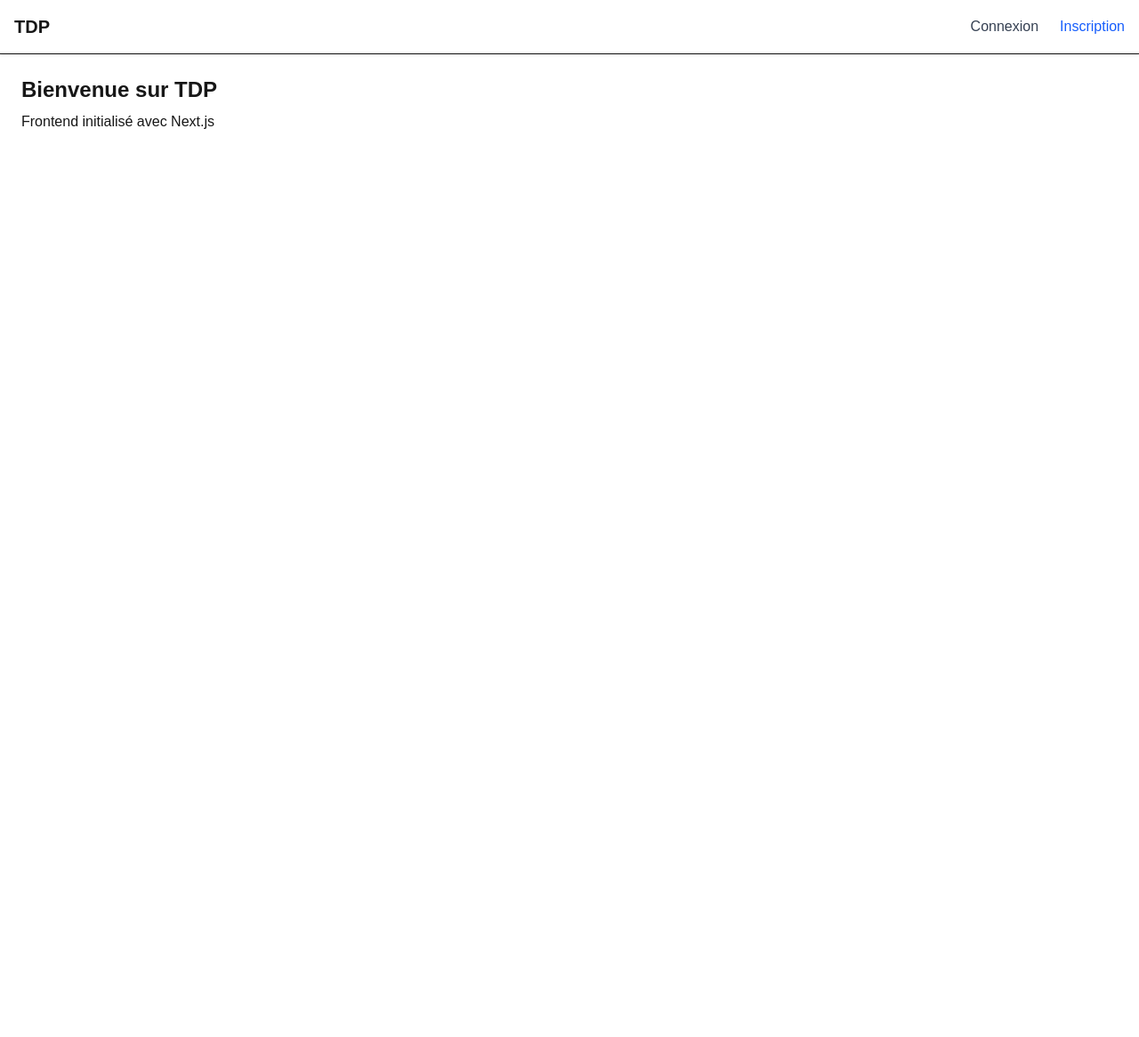
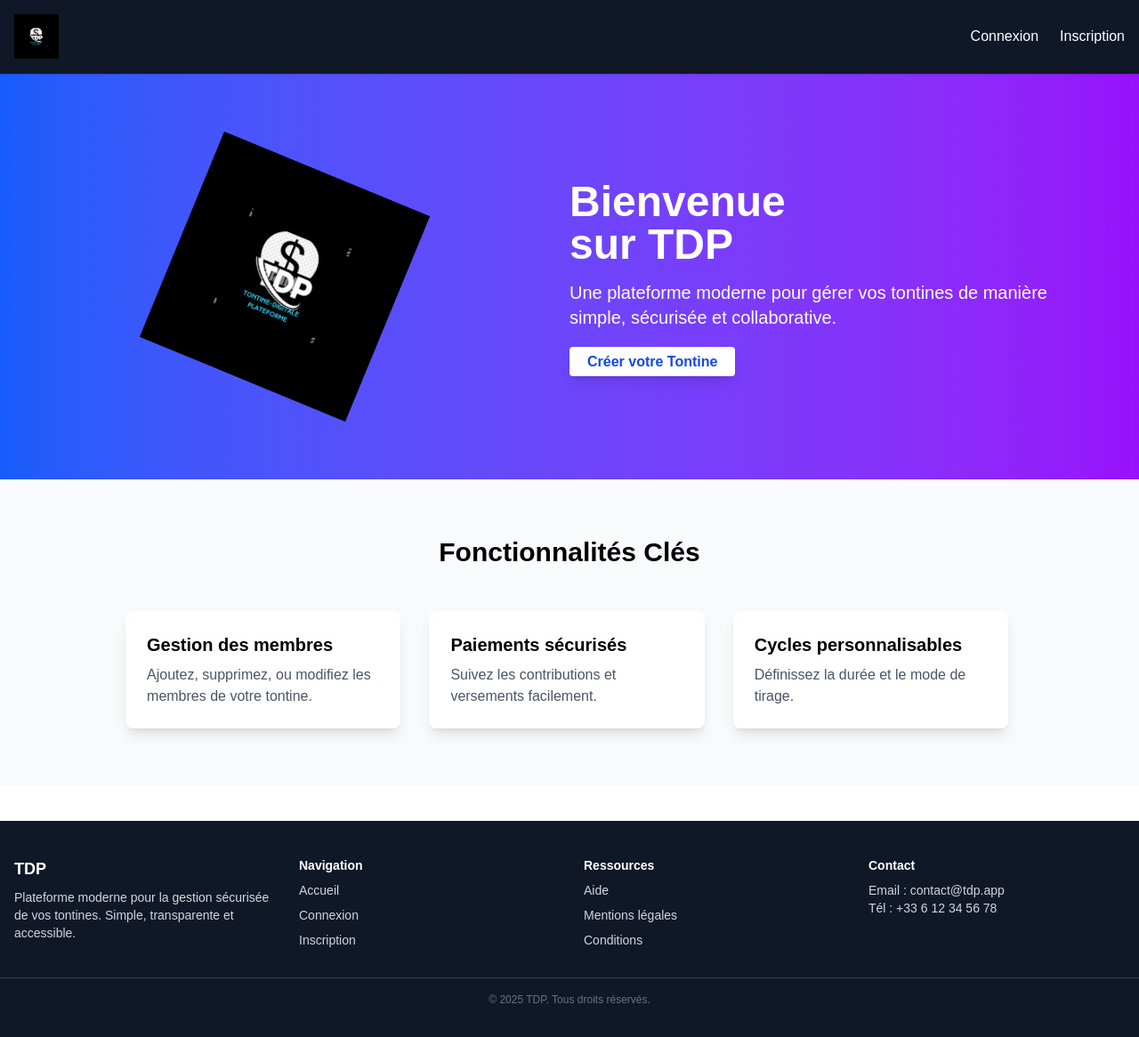
Before and after one commit to SteveTakount97/TDP_API, a Next.js app in the folder my-frontend/: page / in a window 1280 px wide. Shown: the top 1166 px of the page at 89% size. Before the commit the page ends 800 px from the top, so only its background shows below. Built offline with nearby package versions, Linux system fonts and the light colour scheme.

Commit message:
edit homepage

```diff
--- a/my-frontend/package.json
+++ b/my-frontend/package.json
@@ -9,6 +9,7 @@
     "lint": "next lint"
   },
   "dependencies": {
+    "framer-motion": "^12.10.0",
     "lucide-react": "^0.507.0",
     "next": "15.3.2",
     "react": "^19.0.0",
--- a/my-frontend/src/app/layout.tsx
+++ b/my-frontend/src/app/layout.tsx
@@ -2,6 +2,7 @@
 import './globals.css';
 import type { Metadata } from 'next';
 import Header from '@/component/header';
+import Footer from '@/component/footer';
 
 export const metadata: Metadata = {
   title: 'TDP - Gestion de Tontine',
@@ -14,6 +15,7 @@ export default function RootLayout({ children }: { children: React.ReactNode })
       <body>
         <Header />
         <main>{children} </main>
+        <Footer />
       </body>
     </html>
   );
--- a/my-frontend/src/app/page.tsx
+++ b/my-frontend/src/app/page.tsx
@@ -1,9 +1,45 @@
+// app/page.tsx
+'use client';
 
-export default function Home() {
+import Link from 'next/link';
+import { motion } from 'framer-motion';
+import Image from 'next/image';
+import Features from '@/component/fonctionnalite';
+
+export default function HomePage() {
   return (
-    <main className="p-6">
-      <h1 className="text-2xl font-bold">Bienvenue sur TDP</h1>
-      <p className="mt-2">Frontend initialisé avec Next.js</p>
+    <main className="min-h-screen flex flex-col">
+      {/* Hero Section */}
+      <section className="flex-1 flex flex-col md:flex-row justify-center items-center  justify-between  py-20 bg-gradient-to-r from-blue-600 to-indigo-700 text-white to-purple-600 ">
+        {/* Image à gauche avec animation */}
+      <motion.div
+        className="w-1/2 flex justify-center rounded-full overflow-hidden"
+        animate={{ rotate: 40 }}
+        transition={{ repeat: Infinity, duration: 10, ease: 'linear' }}
+
+      >
+        <Image
+          src="/Tdp.png"
+          alt="Logo animé"
+          width={250}
+          height={250}
+        />
+        </motion.div>
+      <div className="w-full md:w-1/2 mt-10 md:mt-0 text-center md:text-left">
+        <h1 className="text-4xl md:text-5xl font-bold mb-4 w-full md:w-1/2 mt-10 md:mt-0 text-center md:text-left">Bienvenue sur TDP</h1>
+        <p className="text-lg md:text-xl mb-6 max-w-xl">
+          Une plateforme moderne pour gérer vos tontines de manière simple, sécurisée et collaborative.
+        </p>
+
+          <Link href="/auth/register" className="bg-white text-blue-700 font-semibold px-5 py-2 rounded hover:bg-gray-100 shadow-lg ">
+            Créer votre Tontine
+          </Link>
+
+        </div>
+      </section>
+
+      {/* Features Section */}
+     <Features />
     </main>
   );
 }
--- /dev/null
+++ b/my-frontend/src/component/fonctionnalite.tsx
@@ -0,0 +1,36 @@
+import { motion } from 'framer-motion';
+
+const features = [
+  { title: 'Gestion des membres', description: 'Ajoutez, supprimez, ou modifiez les membres de votre tontine.' },
+  { title: 'Paiements sécurisés', description: 'Suivez les contributions et versements facilement.' },
+  { title: 'Cycles personnalisables', description: 'Définissez la durée et le mode de tirage.' },
+];
+
+export default function Features() {
+  return (
+    <section className="py-16 bg-gray-50">
+      <div className="max-w-5xl mx-auto px-4">
+        <h2 className="text-3xl font-bold text-center mb-12 text-black">Fonctionnalités Clés</h2>
+        <div className="grid md:grid-cols-3 gap-8">
+          {features.map((feat, i) => (
+            <motion.div
+              key={i}
+              animate={{ x: [0, -20, 0] }} // aller-retour vertical
+               transition={{
+                    duration: 3,
+                    repeat: Infinity,
+                    repeatType: 'loop',
+                    ease: 'easeInOut',
+                    }}
+                  viewport={{ once: true }}
+              className="bg-white shadow-lg rounded-lg p-6 transition-shadow duration-300 hover:shadow-2xl"
+            >
+              <h3 className="text-xl font-semibold mb-2 text-black">{feat.title}</h3>
+              <p className="text-gray-600">{feat.description}</p>
+            </motion.div>
+          ))}
+        </div>
+      </div>
+    </section>
+  );
+}
--- /dev/null
+++ b/my-frontend/src/component/footer.tsx
@@ -0,0 +1,50 @@
+// components/Footer.tsx
+import Link from 'next/link';
+import Image from 'next/image';
+
+export default function Footer() {
+  return (
+    <footer className="bg-gray-900 text-gray-300 py-10 mt-10">
+      <div className="max-w-7xl mx-auto px-4 grid grid-cols-1 md:grid-cols-4 gap-8 text-sm">
+        {/* Logo / Description */}
+        <div>
+          <h3 className="text-white text-lg font-semibold mb-2">TDP</h3>
+          <p>
+            Plateforme moderne pour la gestion sécurisée de vos tontines. Simple, transparente et accessible.
+          </p>
+        </div>
+
+        {/* Liens rapides */}
+        <div>
+          <h4 className="text-white font-semibold mb-2">Navigation</h4>
+          <ul className="space-y-2">
+            <li><Link href="/" className="hover:underline">Accueil</Link></li>
+            <li><Link href="/auth/login" className="hover:underline">Connexion</Link></li>
+            <li><Link href="/auth/register" className="hover:underline">Inscription</Link></li>
+          </ul>
+        </div>
+
+        {/* Ressources (à adapter plus tard) */}
+        <div>
+          <h4 className="text-white font-semibold mb-2">Ressources</h4>
+          <ul className="space-y-2">
+            <li><Link href="#" className="hover:underline">Aide</Link></li>
+            <li><Link href="#" className="hover:underline">Mentions légales</Link></li>
+            <li><Link href="#" className="hover:underline">Conditions</Link></li>
+          </ul>
+        </div>
+
+        {/* Contact */}
+        <div>
+          <h4 className="text-white font-semibold mb-2">Contact</h4>
+          <p>Email : contact@tdp.app</p>
+          <p>Tél : +33 6 12 34 56 78</p>
+        </div>
+      </div>
+
+      <div className="border-t border-gray-700 mt-8 pt-4 text-center text-gray-500 text-xs">
+        &copy; {new Date().getFullYear()} TDP. Tous droits réservés.
+      </div>
+    </footer>
+  );
+}
--- a/my-frontend/src/component/header.tsx
+++ b/my-frontend/src/component/header.tsx
@@ -3,22 +3,28 @@
 import { Menu, X } from 'lucide-react'
 import { useState } from 'react'
 import Link from 'next/link'
+import Image from 'next/image'
 
 export default function Header() {
   const [isOpen, setIsOpen] = useState(false)
 
   return (
-    <header className="bg- border-b shadow-sm sticky top-0 z-50">
+    <header className="bg-gray-900 border-b shadow-sm sticky">
       <div className="container mx-auto px-4 py-4 flex items-center justify-between">
         {/* Logo ou Titre */}
-        <h1 className="text-xl font-bold">TDP</h1>
+       <Image
+         src="/Tdp.png"
+         alt='logo TDP'
+         width={50}
+         height={50}
+       />
 
         {/* Liens Connexion / Inscription */}
         <nav className="hidden md:flex items-center gap-6">
-          <Link href="/auth/login" className="text-gray-700 hover:text-blue-600">
+          <Link href="/auth/login" className="text-white hover:text-blue-600">
             Connexion
           </Link>
-          <Link href="/auth/register" className="text-blue-600 hover:underline">
+          <Link href="/auth/register" className="text-white hover:underline">
             Inscription
           </Link>
         </nav>
```
Also changed, not shown: my-frontend/public/Tdp.png (added), 1 other file (tests, documents, lock files or other folders).
